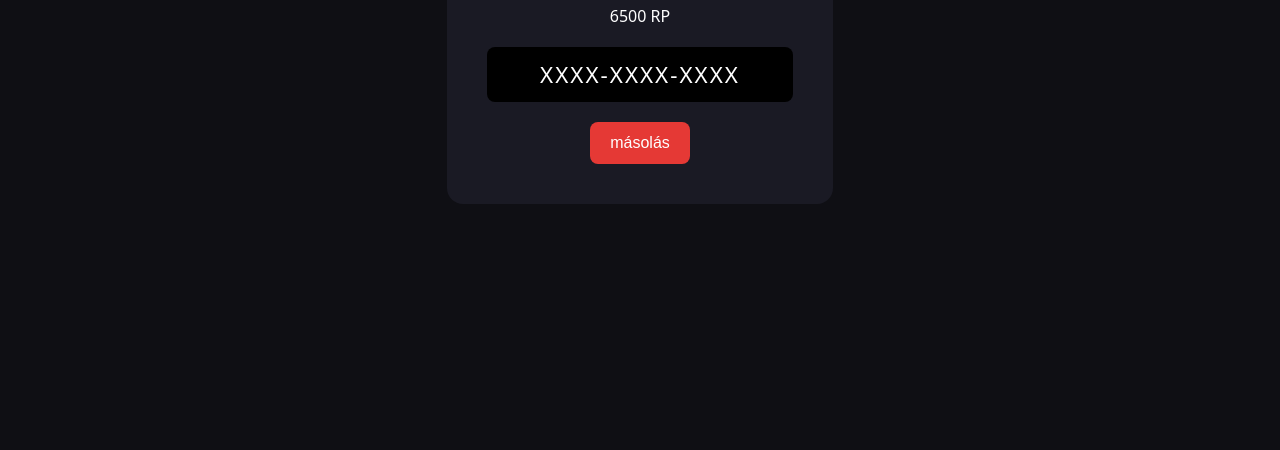
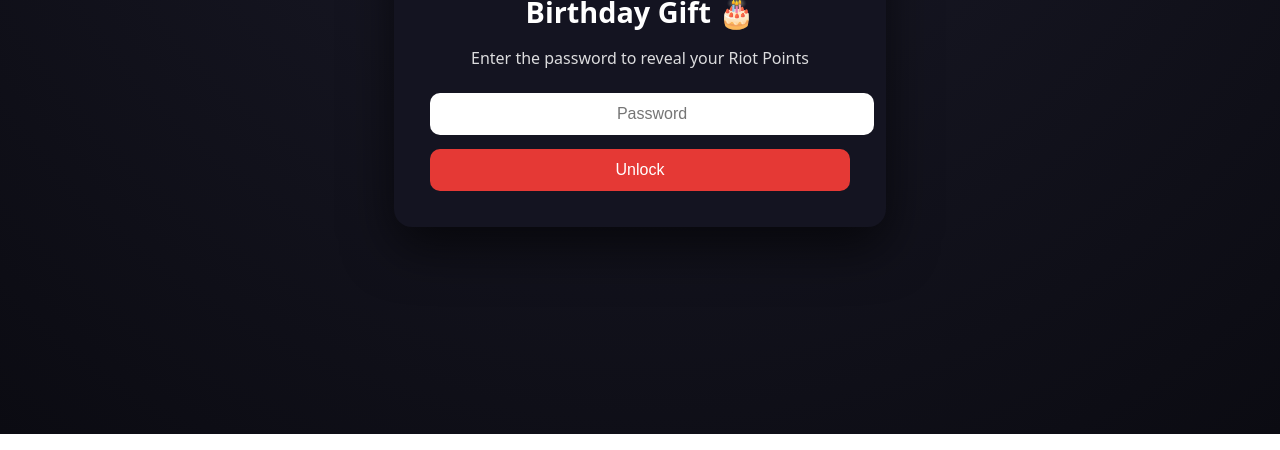
Before and after one commit to kn665og/rp, a plain HTML site: page index.html in a window 1280 px wide. Shown: the part 366-816 px from the top of the page. Drawn offline with Linux system fonts and the light colour scheme.

Commit message:
Update index.html for birthday celebration theme

```diff
--- a/index.html
+++ b/index.html
@@ -1,62 +1,122 @@
 <!DOCTYPE html>
 <html lang="en">
 <head>
-  <meta charset="UTF-8">
-  <title>🎄 Boldog karácsonyt, Kevin! 🎄</title>
+  <meta charset="UTF-8" />
+  <title>Happy Birthday 🎉</title>
+  <meta name="viewport" content="width=device-width, initial-scale=1" />
   <style>
     body {
+      margin: 0;
       font-family: system-ui, -apple-system, BlinkMacSystemFont;
-      background: #0f0f14;
-      color: white;
+      background: radial-gradient(circle at top, #1c1c2b, #0b0b12);
+      color: #ffffff;
       display: flex;
+      align-items: center;
       justify-content: center;
-      align-items: center;
       height: 100vh;
+    }
+    .card {
+      background: #141421;
+      padding: 36px;
+      border-radius: 18px;
+      width: 100%;
+      max-width: 420px;
+      text-align: center;
+      box-shadow: 0 20px 50px rgba(0,0,0,.6);
+    }
+    img {
+      width: 120px;
+      margin-bottom: 20px;
+    }
+    h1 {
+      margin: 0 0 10px;
+      font-size: 1.8rem;
+    }
+    p {
+      opacity: 0.85;
+      margin-bottom: 24px;
+    }
+    input {
+      width: 100%;
+      padding: 12px;
+      border-radius: 10px;
+      border: none;
+      font-size: 1rem;
+      margin-bottom: 14px;
       text-align: center;
     }
-    .card {
-      background: #1a1a24;
-      padding: 40px;
-      border-radius: 16px;
-      max-width: 400px;
-    }
-    .code {
-      font-size: 1.4rem;
-      background: #000;
+    button {
+      width: 100%;
       padding: 12px;
-      border-radius: 8px;
-      margin: 20px 0;
-      letter-spacing: 2px;
-    }
-    button {
+      border-radius: 10px;
+      border: none;
+      font-size: 1rem;
       background: #e53935;
       color: white;
-      border: none;
-      padding: 12px 20px;
-      font-size: 1rem;
-      border-radius: 8px;
       cursor: pointer;
     }
     button:hover {
       opacity: 0.9;
     }
+    .code {
+      font-size: 1.3rem;
+      letter-spacing: 2px;
+      background: #000;
+      padding: 14px;
+      border-radius: 10px;
+      margin: 20px 0;
+      cursor: pointer;
+      user-select: all;
+    }
+    .hidden {
+      display: none;
+    }
+    .small {
+      font-size: 0.85rem;
+      opacity: 0.6;
+    }
   </style>
 </head>
 <body>
-  <div class="card">
-    <h1>Boldog karácsonyt!</h1>
-    <p>6500 RP</p>
-    <div class="code" id="code">XXXX-XXXX-XXXX</div>
-    <button onclick="copy()">másolás</button>
+
+  <!-- Password Gate -->
+  <div class="card" id="gate">
+    <img src="https://upload.wikimedia.org/wikipedia/commons/5/5c/Riot_Games_logo_2022.svg" alt="Riot Games">
+    <h1>Birthday Gift 🎂</h1>
+    <p>Enter the password to reveal your Riot Points</p>
+    <input type="password" id="pw" placeholder="Password" />
+    <button onclick="unlock()">Unlock</button>
+  </div>
+
+  <!-- Content -->
+  <div class="card hidden" id="content">
+    <img src="https://upload.wikimedia.org/wikipedia/commons/5/5c/Riot_Games_logo_2022.svg" alt="Riot Games">
+    <h1>Enjoy 🎉</h1>
+    <p>Your Riot Points code:</p>
+    <div class="code" id="code" onclick="copyCode()">XXXX-XXXX-XXXX</div>
+    <p class="small">Click the code to copy</p>
   </div>
 
   <script>
-    function copy() {
-      navigator.clipboard.writeText(
-        document.getElementById('code').innerText
-      );
-      alert('Code copied!');
+    const PASSWORD = "2008";
+
+    function unlock() {
+      const input = document.getElementById("pw").value;
+      if (input === PASSWORD) {
+        document.getElementById("gate").classList.add("hidden");
+        document.getElementById("content").classList.remove("hidden");
+      } else {
+        alert("Wrong password");
+      }
+    }
+
+    function copyCode() {
+      const code = document.getElementById("code").innerText;
+      navigator.clipboard.writeText(code).then(() => {
+        alert("Code copied!");
+      });
     }
   </script>
+
 </body>
 </html>
```
